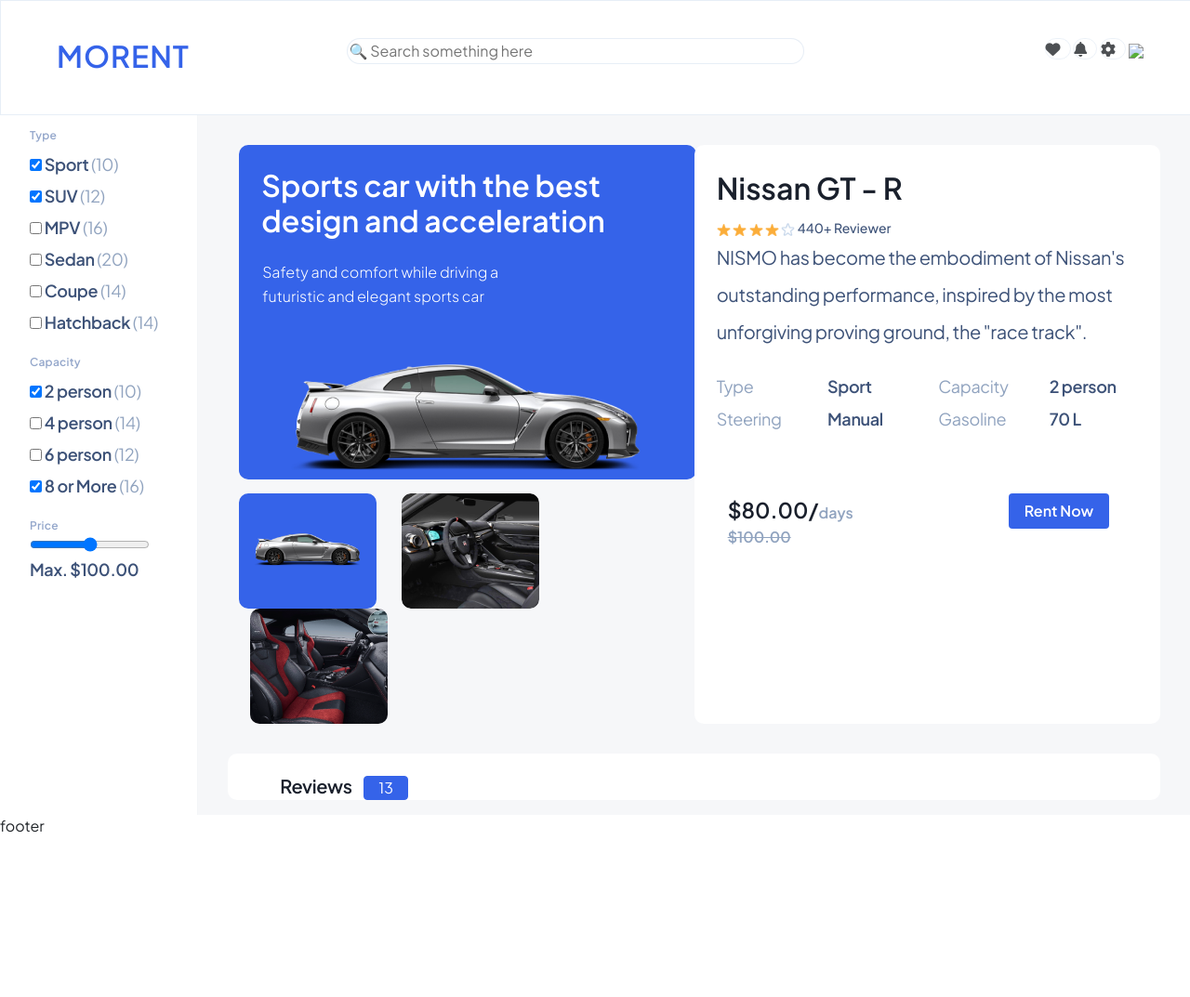
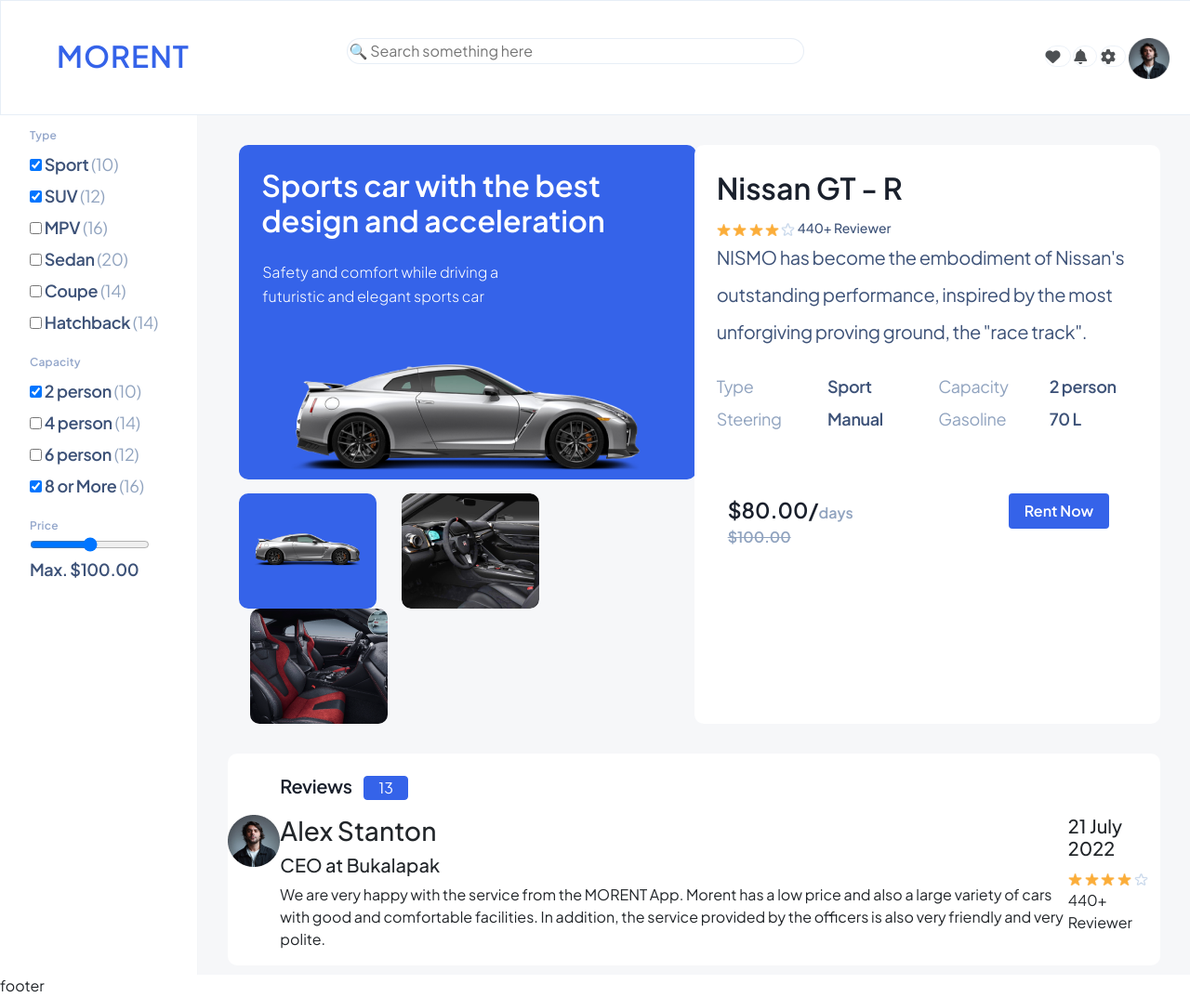
Before and after one commit to yaninarybalka/west-solutions-test-task, a plain HTML site: page index.html in a window 1280 px wide. Shown: the top 1073 px of the page at 93% size. Before the commit the page ends 901 px from the top, so only its background shows below. Drawn offline with nearby package versions, Linux system fonts and the light colour scheme.

Commit message:
added 1st user review

```diff
--- a/index.css
+++ b/index.css
@@ -250,3 +250,8 @@ header input {
   border: 1px solid #3563e9;
   color: #ffffff;
 }
+
+.review1 {
+  display: flex;
+  flex-direction: row;
+}
--- a/index.html
+++ b/index.html
@@ -43,7 +43,7 @@ MORENT
                 <li><i class="fa-solid fa-heart"></i></li>
                 <li><i class="fa-solid fa-bell"></i></li>
                 <li><i class="fa-solid fa-gear"></i></li>
-                <img src="Unsplash-Avatars_0005s_0007_emile-guillemot-vfijBqzoQE0-unsplash (1).png)" width="44">
+                <img src="imgs/user1.png" width="44">
             </ul>
         </div>
 
@@ -160,6 +160,21 @@ MORENT
     <li class="headline">Reviews</li>
    <li> <button>13</button></li>
     </ul>
+    <div class="review1">
+        <div class="user-img">
+        <img src="imgs/user1.png">
+        </div>
+        <div class="user-info">
+        <h3>Alex Stanton</h3>
+        <h5>CEO at Bukalapak</h5>
+        <p>We are very happy with the service from the MORENT App. Morent has a low price and also a large variety of cars with good and comfortable facilities. In addition, the service provided by the officers is also very friendly and very polite.</p>
+        </div>
+        <div class="user-rate">
+            <h5>21 July 2022</h5>
+            <h7><img src="imgs/golden.png" width="15"/> <img src="imgs/golden.png" width="15"/> <img src="imgs/golden.png" width="15"/> <img src="imgs/golden.png" width="15"/> <img src="imgs/blank.png" width="15"/>  440+ Reviewer</h7>
+
+        </div>
+    </div>
 </div>
 
 </div>
```
Also changed, not shown: imgs/user1.png (added), imgs/user2.png (added).
